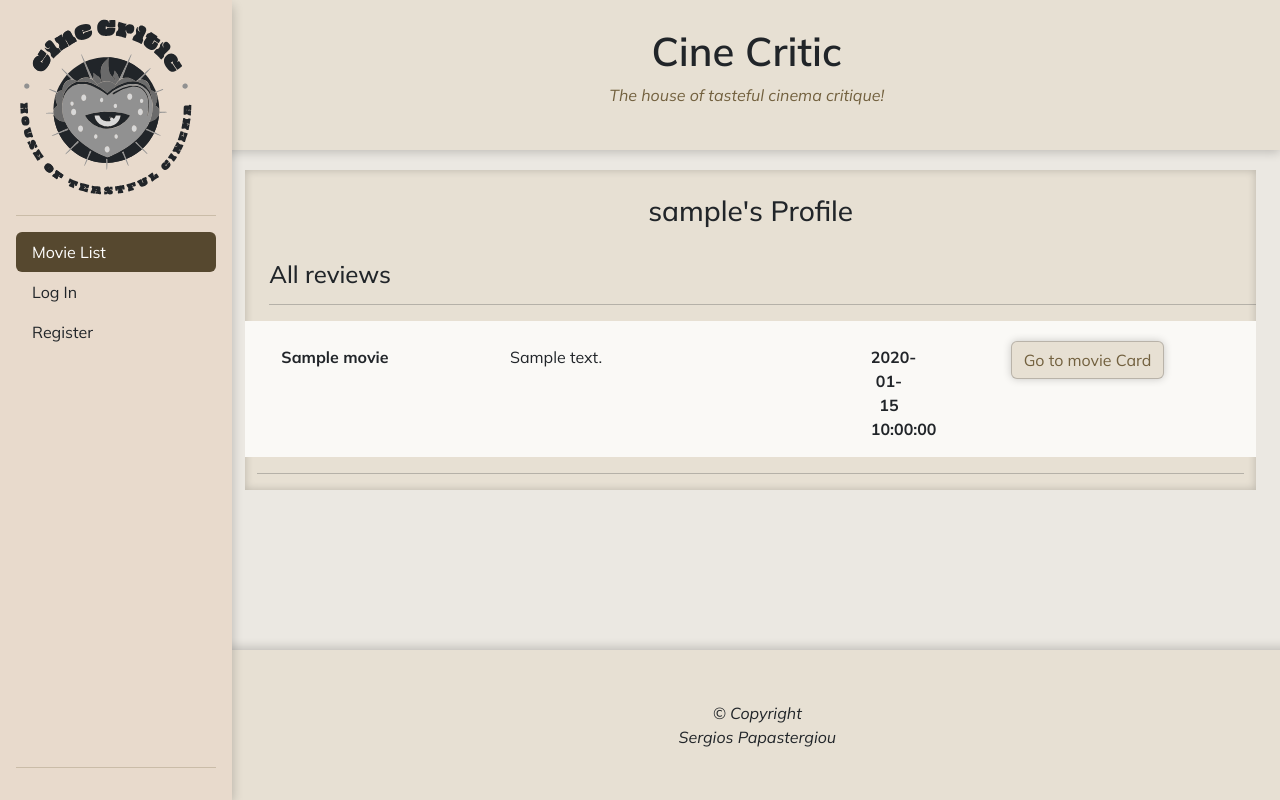
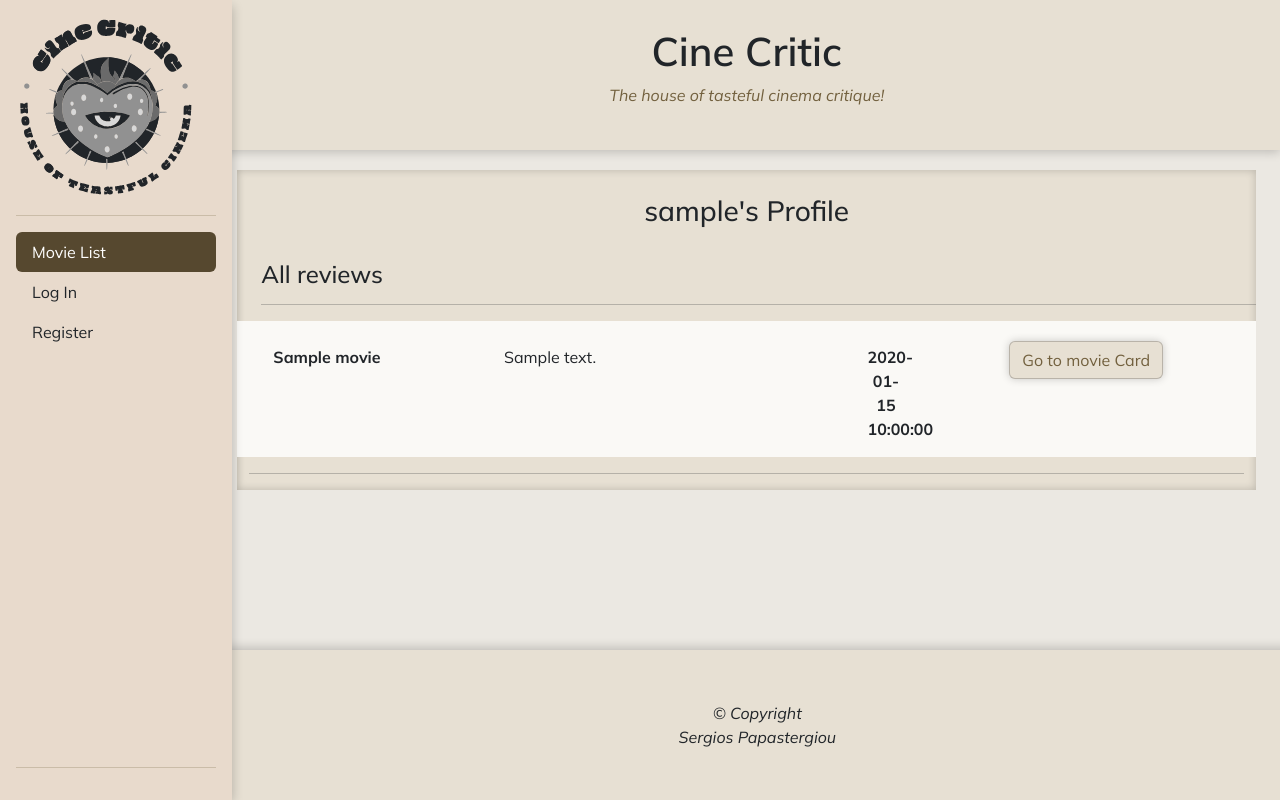
Before and after one commit to sergpapa/CineCritic, a Flask app: template templates/admin_profile.html in a window 1280 px wide. Run offline with Flask 3, Linux system fonts and the light colour scheme; the template is opened without the code that fills it: most values are stand-ins (such as "Sample title", 1, 10 or a date in 2020); some libraries are stand-ins or nearby versions.

Commit message:
margin fixes prifile page

```diff
--- a/templates/admin_profile.html
+++ b/templates/admin_profile.html
@@ -1,6 +1,6 @@
 {% extends "base.html" %}
 {% block content %}
-    <div class="col ml-2">
+    <div class="col">
         <div class="container-fluid .flex-wrap footer-margin">
             <div class="container-brown offset-1 offset-lg-0 text-center">
                 <div class="row">
--- a/templates/profile.html
+++ b/templates/profile.html
@@ -1,6 +1,6 @@
 {% extends "base.html" %}
 {% block content %}
-    <div class="col ml-2">
+    <div class="col">
         <div class="container-fluid .flex-wrap footer-margin">
             <div class="container-brown offset-1 offset-lg-0 text-center">
                 <div class="row">
```
